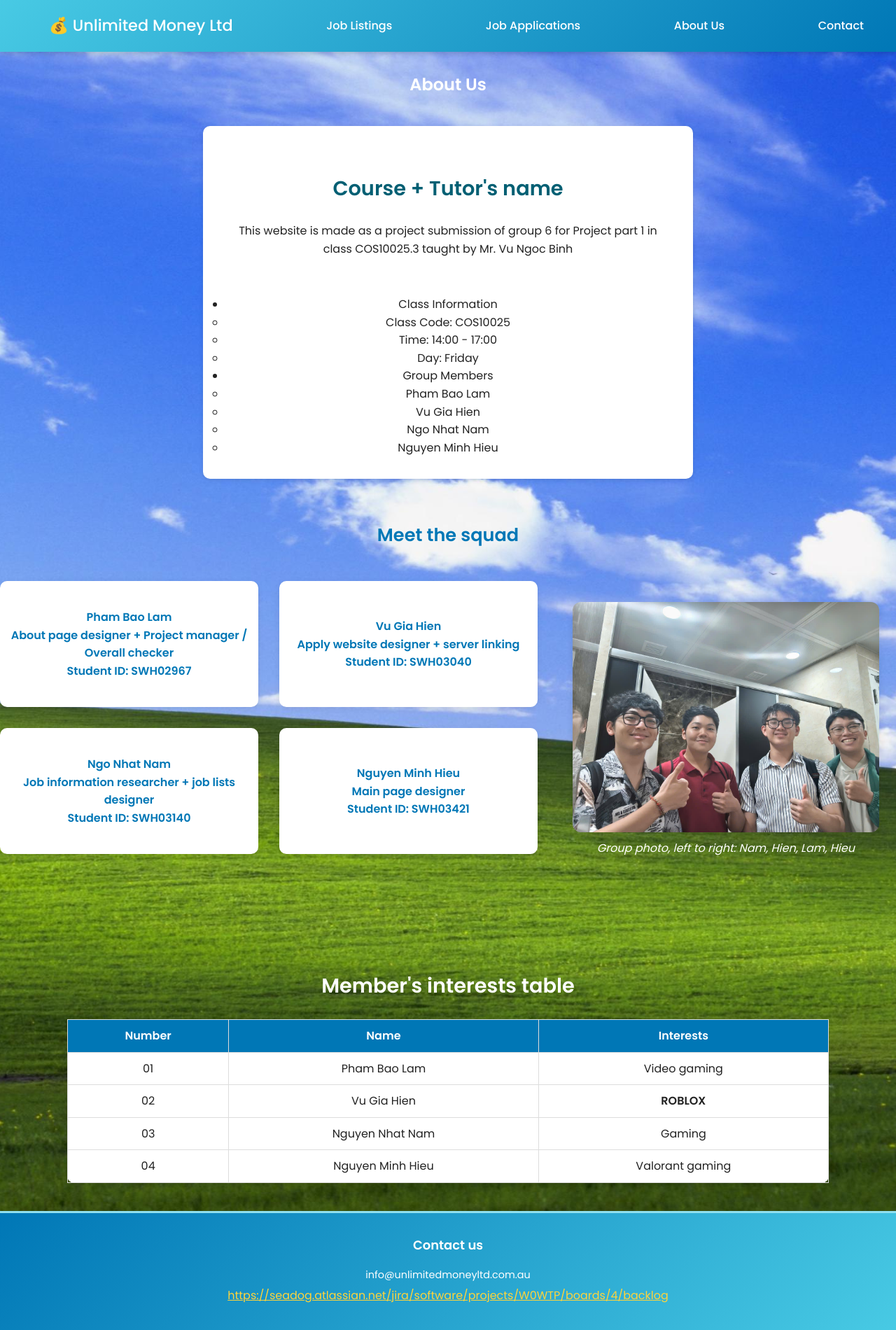
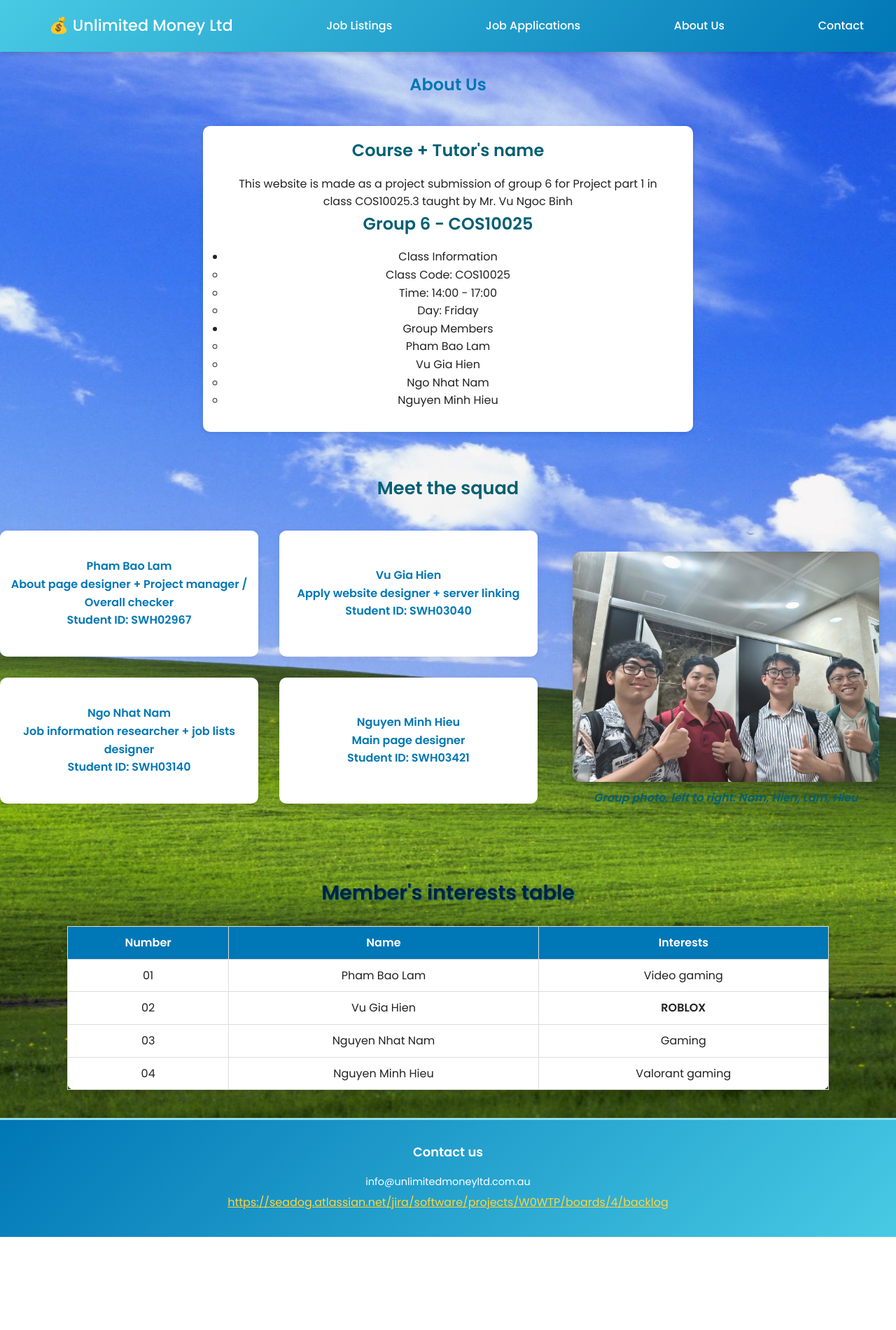
Before and after one commit to 106215431/COS10026-Project-Part-2, a PHP site: page /project1/about.html in a window 1280 px wide. Shown: the whole page at 70% size. After the commit the page ends 1767 px from the top, so only its background shows below. Run offline with PHP 8.4, Linux system fonts and the light colour scheme.

Commit message:
WAVE accesssibility checked and fixed

```diff
--- a/project1/about.html
+++ b/project1/about.html
@@ -25,9 +25,9 @@
     <section>
         <h1 id="about">About Us</h1>
         <div class="course-info">
-            <h3>Course + Tutor's name</h3>
+            <h2 id="aboutheaders">Course + Tutor's name</h2>
             <p>This website is made as a project submission of group 6 for Project part 1 in class COS10025.3 taught by Mr. Vu Ngoc Binh</p>
-            <h1>Group 6 - COS10025</h1>
+            <h2 id="aboutheaders">Group 6 - COS10025</h2>
             <ul>
                 <li>Class Information
                     <ul>
@@ -50,7 +50,7 @@
 
     <!-- Members list -->
     <section class="members-section">
-  <h3 class="members-list-title">Meet the squad</h3>
+  <h2 class="members-list-title" id="aboutheaders">Meet the squad</h2>
 
   <div class="members-list">
     <!-- Member 1 -->
@@ -100,9 +100,9 @@
 
   <!-- Group Photo -->
   <figure class="group-photo">
-    <img src="/images/group-image.jpg" alt="Group photo" id="group-photo">
+    <img src="/images/group-image.jpg" alt="Group 6's group photo" id="group-photo">
     <figcaption id="group-photo-cap">
-      Group photo, left to right: Nam, Hien, Lam, Hieu
+      <strong>Group photo, left to right: Nam, Hien, Lam, Hieu</strong>
     </figcaption>
   </figure>
 </section>
--- a/project1/apply.html
+++ b/project1/apply.html
@@ -20,7 +20,7 @@
     </nav>
   </header>
   <section>
-  <h2 class="formname" >Job Application Form</h2>
+  <h1 class="formname" >Job Application Form</h1>
   <form action="https://mercury.swin.edu.au/it000000/formtest.php" method="post">
     <!-- Job Reference -->
     <label for="jobRef">Job Reference Number:</label>
--- a/project1/index.html
+++ b/project1/index.html
@@ -117,12 +117,12 @@
         <!-- Individual testimonial -->
         <div class="testimonial-card">
             <p>“I found my dream job within a week! The platform is so easy to use.”</p>
-            <h4>– Phạm Công Hòa, Software Developer/IT Teacher</h4>
+            <h3>– Phạm Công Hòa, Software Developer/IT Teacher</h3>
         </div>
 
         <div class="testimonial-card">
             <p>“As an employer, I was able to hire qualified candidates quickly and efficiently.”</p>
-            <h4>– Phạm Minh Tuấn</h4>
+            <h3>– Phạm Minh Tuấn</h3>
         </div>
     </section>
 
--- a/styles/styles.css
+++ b/styles/styles.css
@@ -16,7 +16,7 @@
     background-color: #e6f7ff;
     color: #222;
     line-height: 1.6;
-    background-image: url('/styles/images/windows-hill-background-image.jpg');
+    background-image: url('/styles/images/webbg.jpg');
     background-size: cover;
     background-position: center;
 }
@@ -68,6 +68,8 @@
 
 .logo span {
     color: #ffd43b;
+    font-weight: bold;
+    text-decoration: underline;
 }
 
 .navbar a {
@@ -78,8 +80,9 @@
     margin-left: 1.5rem;
     transition: color 0.3s ease, background 0.3s;
 }
-.navbar a:hover {
-    background-color: rgba(255,255,255,0.15);
+.navbar a:hover,
+.navbar a:focus {
+    background-color: rgba(255,255,255,0.25);
     color: #ffd43b;
 }
 
@@ -140,8 +143,8 @@
 .apply-button, .apply-btn {
     display: inline-block;
     margin-top: 1em;
-    background-color: #32b1d6;
-    color: #2c3e50;
+    background-color: #007EA7;
+    color: #FFFFFF;
     padding: 0.6em 1.2em;
     border-radius: 8px;
     text-decoration: none;
@@ -186,7 +189,9 @@
 .formname {
     text-align: center;
     padding-top: 90px;
-    color: white;
+    color: #002244;
+    font-weight: bold;
+    text-shadow: 1px 1px 2px #005f73;
 }
 
 form label {
@@ -362,16 +367,41 @@
 #group-photo-cap {
     display: flex;
     justify-content: center;
+    color: #005f73;
     font-style: italic;
-    color: #ffffff;
     margin-top: 10px;
     text-align: center;
 }
 
-.members-section::after {
-    content: "";
-    display: table;
-    clear: both;
+/* === Accessibility: Focus Styles === */
+a:focus,
+button:focus,
+input:focus,
+select:focus,
+textarea:focus {
+    outline: 2px solid #005f73;
+    outline-offset: 2px;
+}
+
+/* Members Section Title: improved contrast */
+.members-list-title {
+    color: #005f73;
+}
+
+
+/* Footer links: visible focus */
+.footer a:focus {
+    color: #caf0f8;
+    outline: 2px solid #ffd43b;
+    outline-offset: 2px;
+}
+
+/* Buttons: visible focus */
+.submit-btn button:focus,
+.apply-button:focus,
+.apply-btn:focus {
+    outline: 2px solid #ffd43b;
+    outline-offset: 2px;
 }
 
 /* === Tables === */
@@ -546,6 +576,7 @@
 }
 
 #about {
+    color: #0077b6;
     display: flex;
     padding-top: 60px;
     justify-content: center;
@@ -603,21 +634,7 @@
 }
 
 .white-headings {
-    color: white;
+    color: #002244;
+    font-weight: bold;
+    text-shadow: 1px 1px 2px #005f73;
 }
-
-
-section h1{
-    color: white;
-}
-body{
-    background-image: url('/styles/images/webbg.jpg');
-    background-size: cover;
-    background-position: center;
-}
-.about{
-    background-color: white;
-}
-.white-headings{
-    color: white
-}
```
Also changed, not shown: images/webbg.jpg (deleted).
